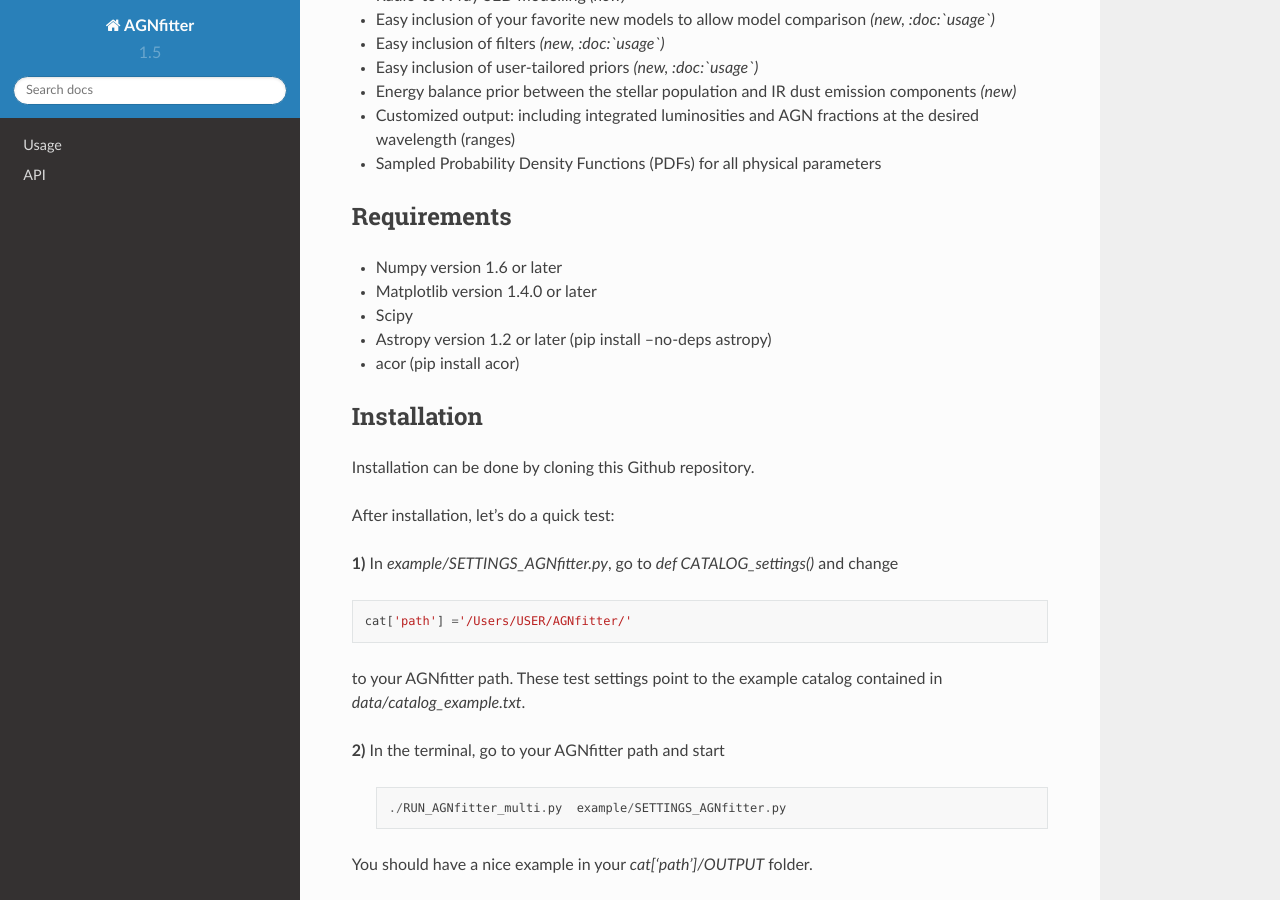
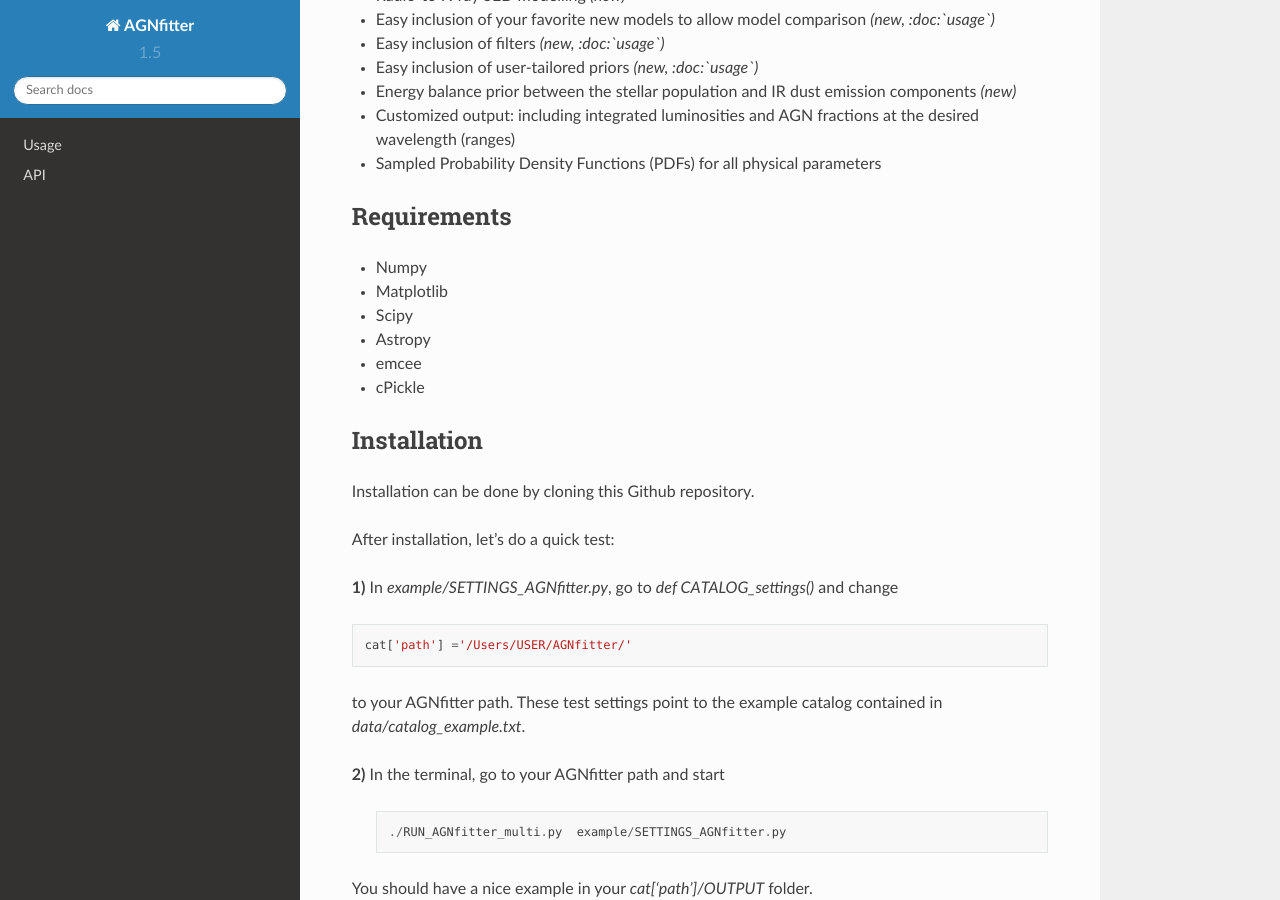
Before and after one commit to GabrielaCR/AGNfitter, a Sphinx documentation site: the page built from docs/source/index.rst, in a window 1280 px wide and 900 px high, scrolled down 1194 px. Built offline with Sphinx 7.4.7 and the Read the Docs theme 2.0.0, drawn with Linux system fonts in a browser that asks for light colours.

Commit message:
Update index.rst

```diff
--- a/docs/source/index.rst
+++ b/docs/source/index.rst
@@ -41,11 +41,12 @@
 Requirements
 -------------
 
-* Numpy version 1.6 or later
-* Matplotlib version 1.4.0 or later
+* Numpy
+* Matplotlib
 * Scipy
-* Astropy version 1.2 or later (pip install --no-deps astropy)
-* acor (pip install acor)
+* Astropy
+* emcee
+* cPickle
 
 Installation
 ----------------
```
